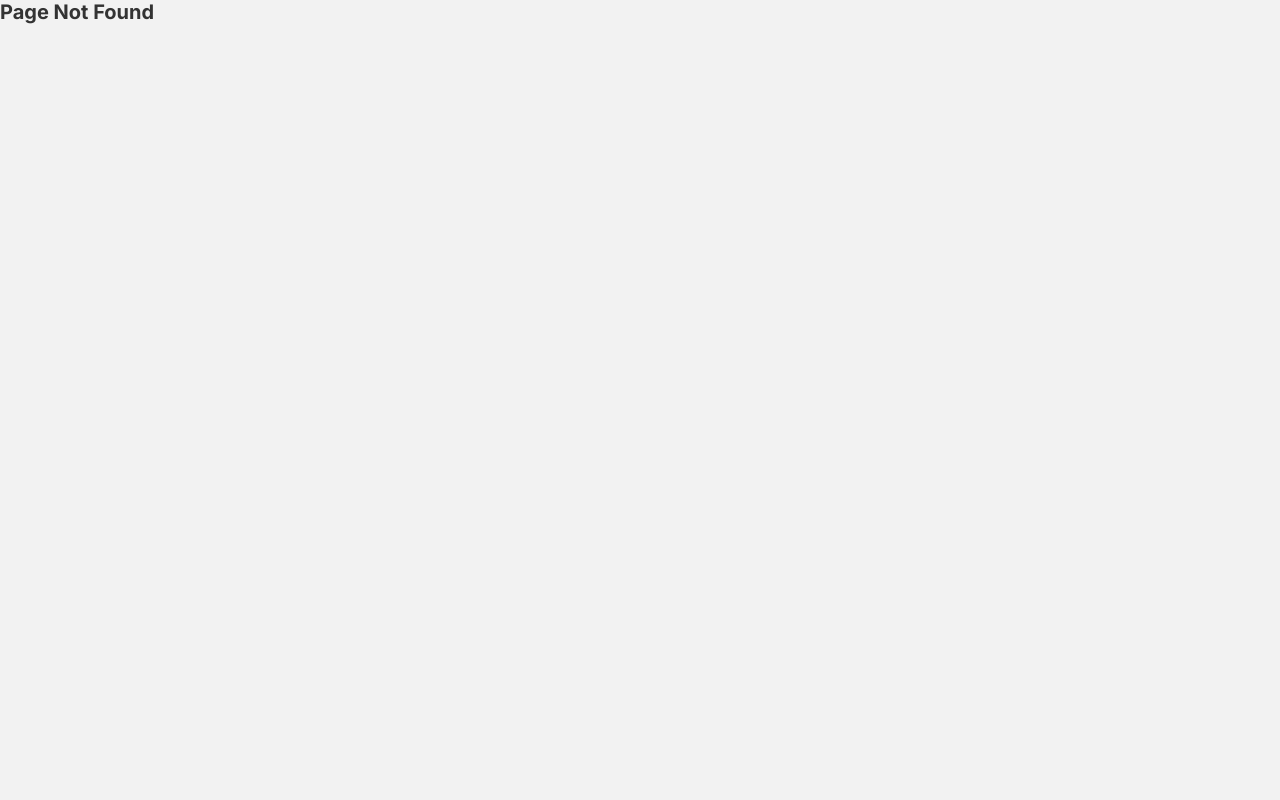
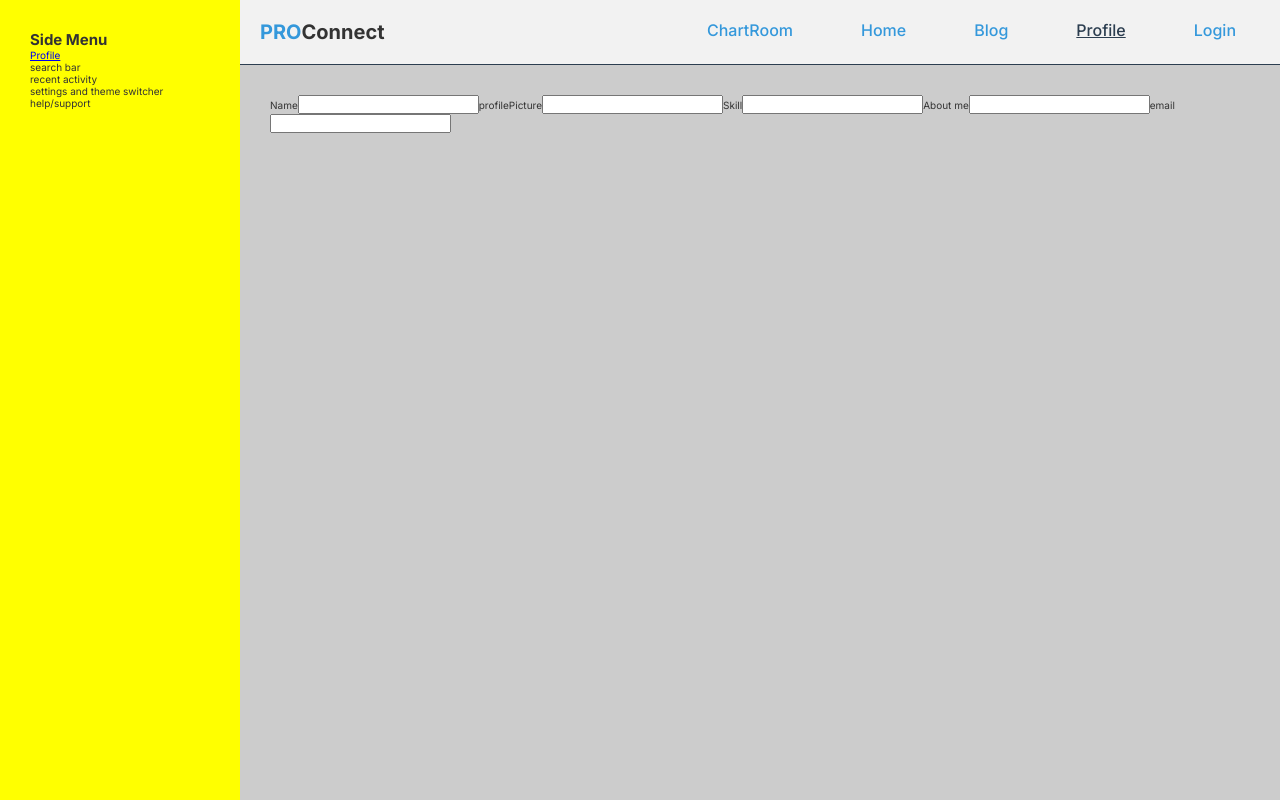
Before and after one commit to SsimbwaJoshua/proconnect, a React (Vite) app: page /profilePage in a window 1280 px wide. Before the commit this address had no page. Built offline with nearby package versions, Linux system fonts and the light colour scheme.

Commit message:
basic profile inputs

```diff
--- a/src/App.jsx
+++ b/src/App.jsx
@@ -4,7 +4,7 @@ import PageNotFound from "./pages/PageNotFound";
 import Login from "./pages/Login";
 import ChartRoom from "./pages/ChartRoom";
 import Blog from "./pages/Blog";
-import Profile from "./pages/Profile";
+import ProfilePage from "./pages/ProfilePage";
 import AppLayout from "./ui/AppLayout";
 
 function App() {
@@ -16,7 +16,7 @@ function App() {
           <Route path="home" element={<Home />} />
           <Route path="blog" element={<Blog />} />
           <Route path="chartroom" element={<ChartRoom />} />
-          <Route path="profile" element={<Profile />} />
+          <Route path="profilePage" element={<ProfilePage />} />
         </Route>
         <Route path="login" element={<Login />} />
         <Route path="*" element={<PageNotFound />} />
--- a/src/features/Profile.jsx
+++ b/src/features/Profile.jsx
@@ -1,3 +1,3 @@
 export default function Profile() {
-  return <div>Profile</div>;
+  return <div></div>;
 }
--- a/src/pages/Profile.jsx
+++ /dev/null
@@ -1,3 +0,0 @@
-export default function Profile() {
-  return <div>Profile</div>;
-}
--- /dev/null
+++ b/src/pages/ProfilePage.jsx
@@ -0,0 +1,18 @@
+export default function ProfilePage() {
+  return (
+    <div>
+      <form>
+        <label>Name</label>
+        <input />
+        <label>profilePicture</label>
+        <input />
+        <label>Skill</label>
+        <input />
+        <label>About me</label>
+        <input />
+        <label>email</label>
+        <input />
+      </form>
+    </div>
+  );
+}
--- a/src/ui/AppLayout.jsx
+++ b/src/ui/AppLayout.jsx
@@ -11,7 +11,7 @@ const StyledAppLayout = styled.div`
 `;
 
 const Main = styled.main`
-  background-color: red;
+  background-color: #ccc;
   padding: 3rem;
 `;
 
--- a/src/ui/MainNav.jsx
+++ b/src/ui/MainNav.jsx
@@ -41,7 +41,7 @@ export default function MainNav() {
           <StyledNavLink to="blog">Blog</StyledNavLink>
         </li>
         <li>
-          <StyledNavLink to="profile">Profile</StyledNavLink>
+          <StyledNavLink to="profilePage">Profile</StyledNavLink>
         </li>
         <li>
           <StyledNavLink to="login">Login</StyledNavLink>
--- a/src/ui/SideBar.jsx
+++ b/src/ui/SideBar.jsx
@@ -1,3 +1,4 @@
+import { Link } from "react-router-dom";
 import styled from "styled-components";
 
 const StyledSideBar = styled.aside`
@@ -10,7 +11,7 @@ export default function SideBar() {
   return (
     <StyledSideBar>
       <h2>Side Menu</h2>
-      <p>Profile</p>
+      <Link to="profile">Profile</Link>
       <p>search bar</p>
       <p>recent activity</p>
       <p> settings and theme switcher</p>
```
